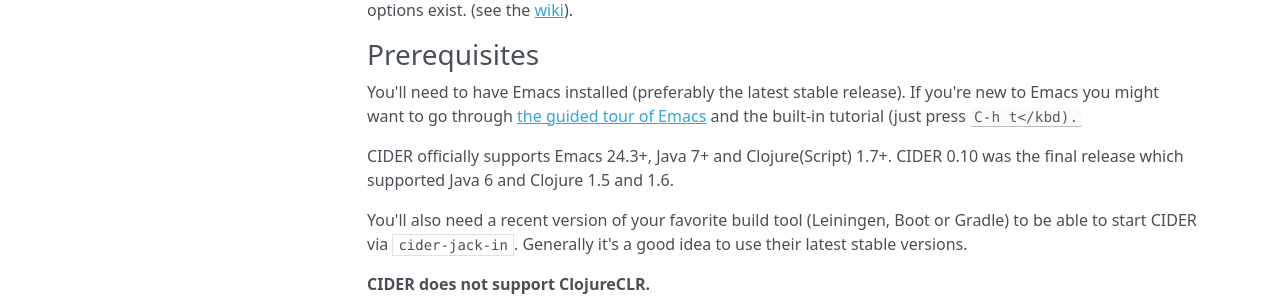
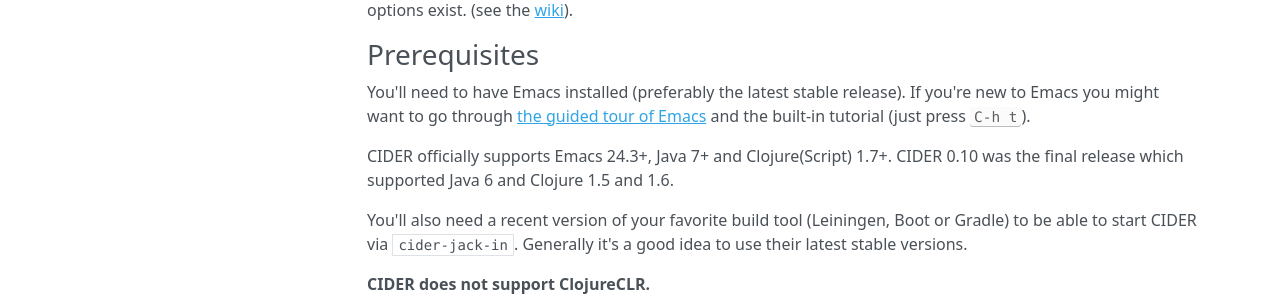
Before and after one commit to clojure-emacs/cider, an MkDocs documentation site: the page built from doc/installation.md, in a window 1280 px wide and 900 px high. Shown: the part 302-602 px from the top of the window. Built offline with MkDocs 1.6.1, drawn with Linux system fonts in a browser that asks for light colours; nearby versions of some CDN libraries; old or Windows-style settings are respelled for this version of MkDocs.

Commit message:
Fix a typo

```diff
--- a/doc/installation.md
+++ b/doc/installation.md
@@ -7,7 +7,7 @@
 You'll need to have Emacs installed (preferably the latest stable
 release). If you're new to Emacs you might want to go through
 [the guided tour of Emacs](https://www.gnu.org/software/emacs/tour/index.html)
-and the built-in tutorial (just press <kbd>C-h t</kbd).
+and the built-in tutorial (just press <kbd>C-h t</kbd>).
 
 CIDER officially supports Emacs 24.3+, Java 7+ and Clojure(Script) 1.7+.
 CIDER 0.10 was the final release which supported Java 6 and Clojure 1.5 and 1.6.
```
